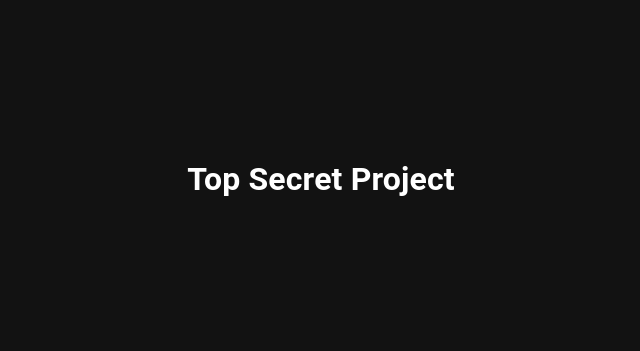
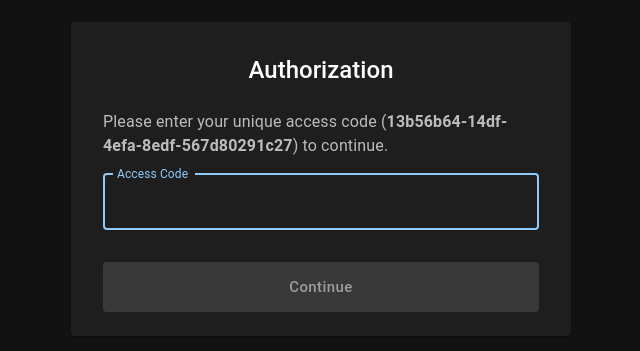
Before and after one commit to insanetim/deviro-test, a React (Vite) app: page / in a window 1280 px wide. Shown: the part 221-572 px from the top of the page, without its empty margins (319-959 px from the left). Built offline with nearby package versions, Linux system fonts and the light colour scheme.

Commit message:
add auth

```diff
--- a/package.json
+++ b/package.json
@@ -13,6 +13,8 @@
     "@emotion/react": "^11.14.0",
     "@emotion/styled": "^11.14.1",
     "@mui/material": "^7.3.6",
+    "mobx": "^6.15.0",
+    "mobx-react-lite": "^4.1.1",
     "react": "^19.2.0",
     "react-dom": "^19.2.0"
   },
@@ -26,7 +28,6 @@
     "eslint-plugin-react-hooks": "^7.0.1",
     "eslint-plugin-react-refresh": "^0.4.24",
     "globals": "^16.5.0",
-    "sass-embedded": "^1.96.0",
     "typescript": "~5.9.3",
     "typescript-eslint": "^8.46.4",
     "vite": "^7.2.4"
--- a/src/App.tsx
+++ b/src/App.tsx
@@ -1,24 +1,19 @@
 import { CssBaseline } from "@mui/material"
-import { createTheme, ThemeProvider } from "@mui/material/styles"
+import { ThemeProvider } from "@mui/material/styles"
+import { observer } from "mobx-react-lite"
 import MainLayout from "./layouts/MainLayout"
+import { authStore } from "./stores/AuthStore"
+import { darkTheme } from "./theme"
+import AuthView from "./views/AuthView"
+import MapView from "./views/MapView"
 
-const darkTheme = createTheme({
-  palette: {
-    mode: "dark",
-  },
-})
-
-const App = () => {
+const App = observer(() => {
   return (
     <ThemeProvider theme={darkTheme}>
       <CssBaseline />
-      <MainLayout>
-        <div>
-          <h1>Top Secret Project</h1>
-        </div>
-      </MainLayout>
+      <MainLayout>{authStore.isAuth ? <MapView /> : <AuthView />}</MainLayout>
     </ThemeProvider>
   )
-}
+})
 
 export default App
--- a/src/constants/index.ts
+++ b/src/constants/index.ts
@@ -1 +1 @@
-export const ACCESS_KEY = crypto.randomUUID()
+export const ACCESS_CODE = crypto.randomUUID()
--- a/src/index.scss
+++ /dev/null
@@ -1,6 +0,0 @@
-.main-container {
-  height: 100vh;
-  display: flex;
-  justify-content: center;
-  align-items: center;
-}
--- a/src/layouts/MainLayout.tsx
+++ b/src/layouts/MainLayout.tsx
@@ -1,7 +1,16 @@
+import { Stack } from "@mui/material"
 import type { PropsWithChildren } from "react"
 
 const MainLayout = ({ children }: PropsWithChildren) => {
-  return <main className="main-container">{children}</main>
+  return (
+    <Stack
+      alignItems="center"
+      justifyContent="center"
+      sx={{ minHeight: "100vh", px: 2 }}
+    >
+      {children}
+    </Stack>
+  )
 }
 
 export default MainLayout
--- a/src/main.tsx
+++ b/src/main.tsx
@@ -1,7 +1,6 @@
 import { StrictMode } from "react"
 import { createRoot } from "react-dom/client"
 import App from "./App.tsx"
-import "./index.scss"
 
 createRoot(document.getElementById("root")!).render(
   <StrictMode>
--- /dev/null
+++ b/src/stores/AuthStore.ts
@@ -0,0 +1,21 @@
+import { makeAutoObservable } from 'mobx';
+
+export class AuthStore {
+  isAuth = false;
+
+  constructor() {
+    makeAutoObservable(this);
+  }
+
+  login = () => {
+    this.isAuth = true;
+  };
+
+  logout = () => {
+    this.isAuth = false;
+  };
+}
+
+export const authStore = new AuthStore();
+
+export default AuthStore;
--- /dev/null
+++ b/src/theme.ts
@@ -0,0 +1,7 @@
+import { createTheme } from "@mui/material/styles"
+
+export const darkTheme = createTheme({
+  palette: {
+    mode: "dark",
+  },
+})
--- a/src/views/AuthView.tsx
+++ b/src/views/AuthView.tsx
@@ -1,5 +1,98 @@
+import {
+  Box,
+  Button,
+  Card,
+  CardContent,
+  TextField,
+  Typography,
+} from "@mui/material"
+import { useState } from "react"
+import { ACCESS_CODE } from "../constants"
+import { authStore } from "../stores/AuthStore"
+
 const AuthView = () => {
-  return <div>AuthView</div>
+  const [code, setCode] = useState("")
+  const [error, setError] = useState("")
+
+  const handleSubmit = (e: React.FormEvent) => {
+    e.preventDefault()
+    if (code === ACCESS_CODE) {
+      authStore.login()
+      setError("")
+    } else {
+      setError("Invalid access code. Please try again.")
+    }
+  }
+
+  return (
+    <Card sx={{ maxWidth: 500, width: "100%" }}>
+      <CardContent sx={{ p: 4 }}>
+        <Typography
+          variant="h5"
+          component="h1"
+          gutterBottom
+          align="center"
+          sx={{ mb: 3, fontWeight: "medium" }}
+        >
+          Authorization
+        </Typography>
+
+        <Typography
+          variant="body1"
+          color="text.secondary"
+        >
+          Please enter your unique access code (
+          <Box
+            component="span"
+            sx={{ fontWeight: "bold" }}
+          >
+            {ACCESS_CODE}
+          </Box>
+          ) to continue.
+        </Typography>
+
+        <Box
+          component="form"
+          onSubmit={handleSubmit}
+        >
+          <TextField
+            fullWidth
+            label="Access Code"
+            variant="outlined"
+            value={code}
+            onChange={e => setCode(e.target.value)}
+            margin="normal"
+            placeholder="Enter your access code"
+            error={!!error}
+            helperText={error}
+            autoComplete="off"
+            autoFocus
+          />
+
+          <Button
+            fullWidth
+            type="submit"
+            variant="contained"
+            size="large"
+            disabled={!code.trim()}
+            sx={{
+              mt: 3,
+              py: 1.5,
+              textTransform: "none",
+              cursor: "pointer",
+              "&.Mui-disabled": {
+                backgroundColor: "action.disabledBackground",
+                color: "text.disabled",
+                cursor: "default",
+              },
+            }}
+          >
+            Continue
+          </Button>
+        </Box>
+      </CardContent>
+    </Card>
+  )
 }
 
 export default AuthView
```
Also changed, not shown: src/stores/index.ts (added, +20 -0 lines), 1 other file (tests, documents, lock files or other folders).
